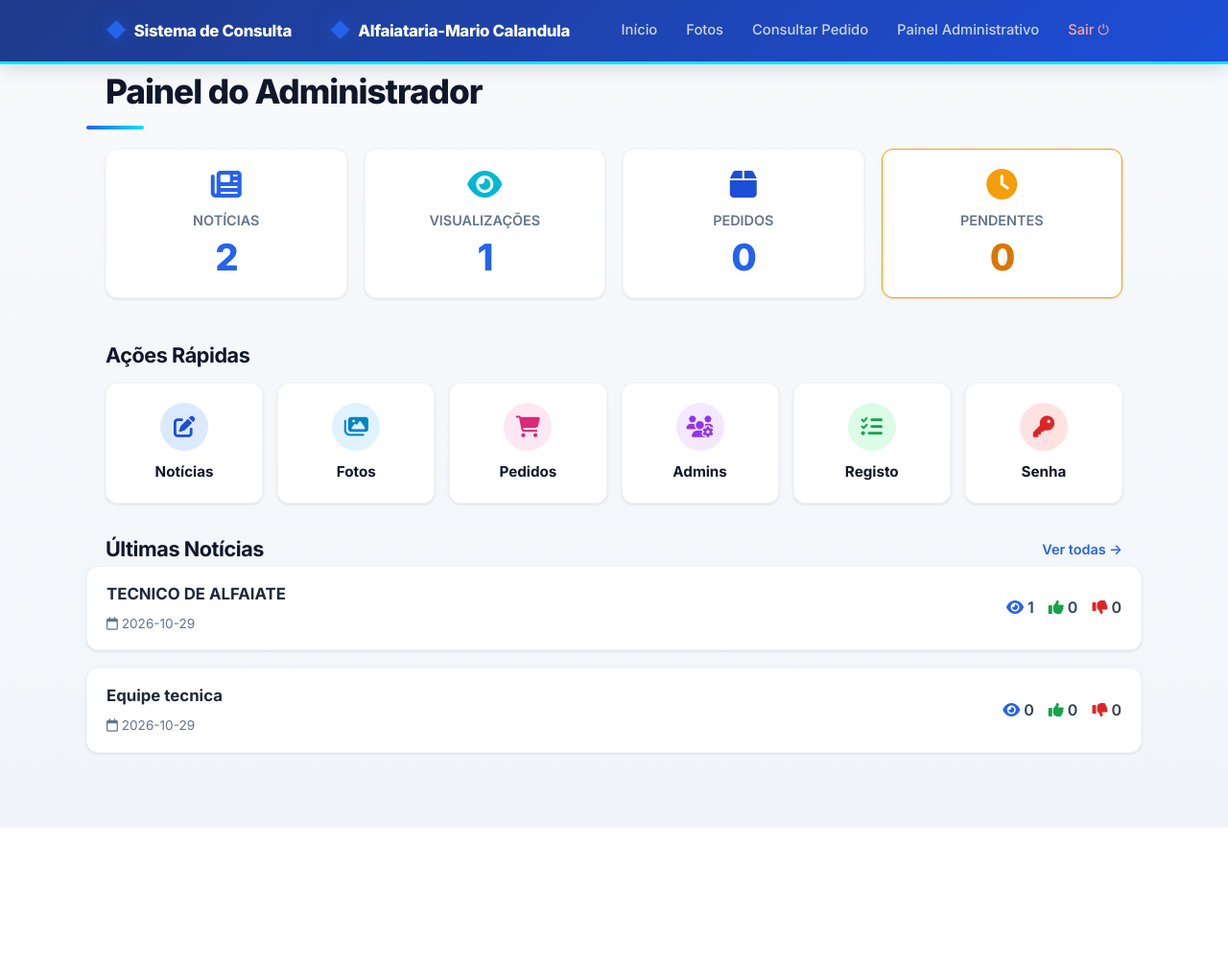
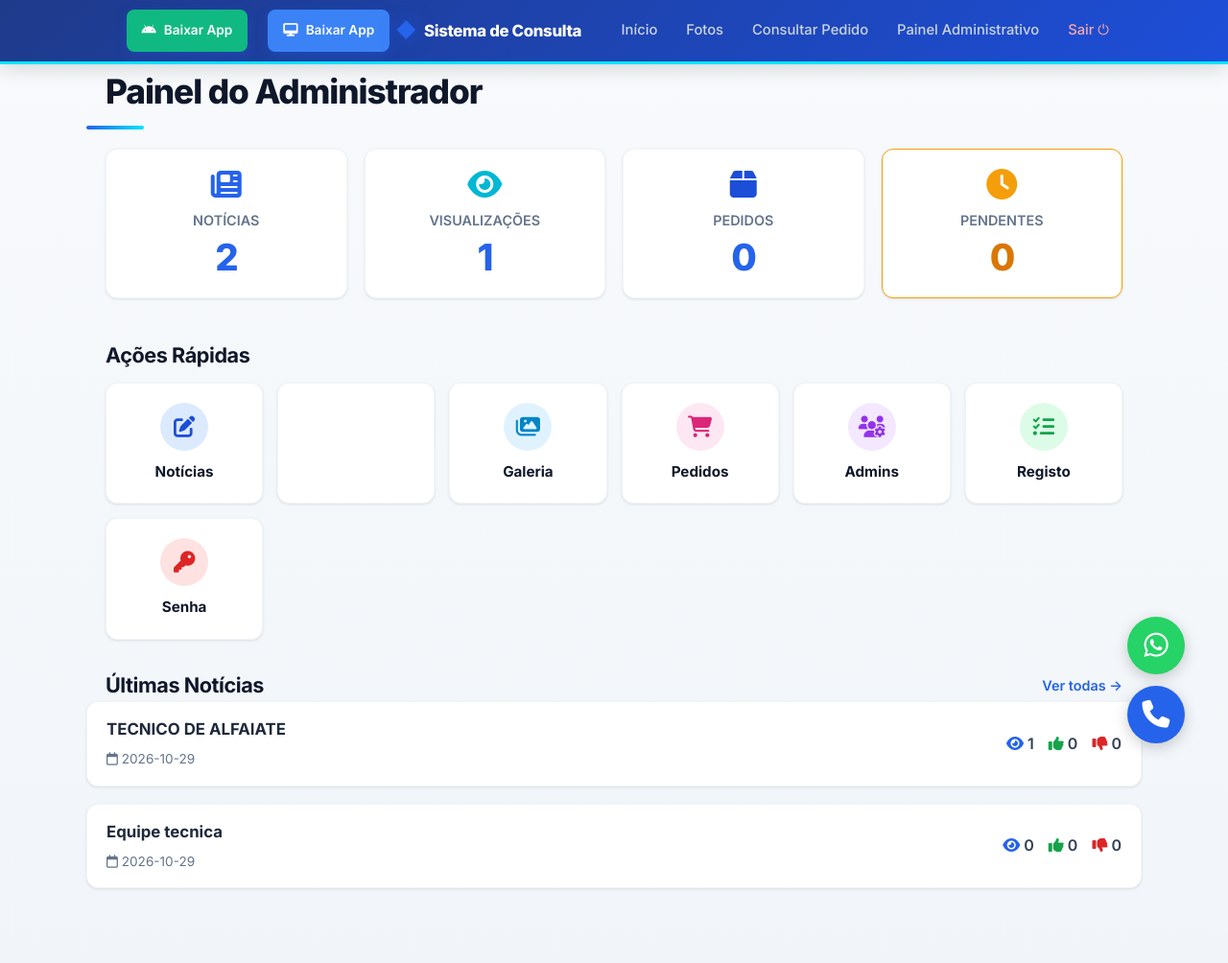
Before and after one commit to melphystec-eng/sistem-alfaiataria, a Flask app: page /admin in a window 1280 px wide. Shown: the whole page at 96% size. Before the commit the page ends 863 px from the top, so only its background shows below. Run offline with Flask 3, Linux system fonts and the light colour scheme; a user stored in the database is signed in; data comes from the database, SQL or seed files in the repository; both versions use the stored data as it was after the commit; data that the repository does not hold is empty.

Commit message:
Actualização nova

```diff
--- a/app.py
+++ b/app.py
@@ -53,6 +53,12 @@ def init_db():
             visualizacoes INTEGER DEFAULT 0,
             likes    INTEGER DEFAULT 0,
             dislikes INTEGER DEFAULT 0
+        );
+        CREATE TABLE IF NOT EXISTS fotos(
+            id INTEGER PRIMARY KEY AUTOINCREMENT,
+            titulo TEXT,
+            imagem TEXT NOT NULL,
+            criado_em TEXT NOT NULL
         );
         CREATE TABLE IF NOT EXISTS pedidos(
             id INTEGER PRIMARY KEY AUTOINCREMENT,
@@ -161,11 +167,9 @@ def reagir(id, acao):
 @app.route("/fotos")
 def fotos():
     db = get_db()
-    noticias = db.execute(
-        "SELECT * FROM noticias WHERE imagem IS NOT NULL AND imagem <> '' "
-        "ORDER BY criada_em DESC").fetchall()
-    return render_template("fotos.html", noticias=noticias)
-
+    # Agora procura na tabela 'fotos' em vez de 'noticias'
+    todas_fotos = db.execute("SELECT * FROM fotos ORDER BY criado_em DESC").fetchall()
+    return render_template("fotos.html", fotos=todas_fotos)
 
 @app.route("/consultar", methods=["GET", "POST"])
 def consultar():
@@ -276,6 +280,57 @@ def admin_noticia_apagar(id):
     flash("Notícia apagada.")
     return redirect(url_for("admin_noticias"))
 
+
+# -------- Galeria de Fotos (Admin) --------
+@app.route("/admin/galeria")
+@login_required
+def admin_galeria():
+    db = get_db()
+    fotos = db.execute("SELECT * FROM fotos ORDER BY criado_em DESC").fetchall()
+    return render_template("admin_galeria.html", fotos=fotos)
+
+
+@app.route("/admin/galeria/nova", methods=["GET", "POST"])
+@login_required
+def admin_galeria_nova():
+    if request.method == "POST":
+        titulo = request.form.get("titulo", "").strip()
+        f = request.files.get("imagem")
+
+        if not f or not f.filename:
+            flash("Escolhe uma imagem válida.")
+            return redirect(url_for("admin_galeria_nova"))
+
+        nome = f"{secrets.token_hex(4)}_{secure_filename(f.filename)}"
+        f.save(os.path.join(UPLOAD_DIR, nome))
+
+        db = get_db()
+        db.execute("INSERT INTO fotos(titulo, imagem, criado_em) VALUES (?,?,?)",
+                   (titulo, nome, datetime.now().isoformat(timespec="seconds")))
+        db.commit()
+        registar_log("foto_galeria_criada", f"titulo={titulo}")
+        flash("Foto adicionada à galeria.")
+        return redirect(url_for("admin_galeria"))
+
+    return render_template("admin_foto_form.html")
+
+
+@app.route("/admin/galeria/apagar/<int:id>", methods=["POST"])
+@login_required
+def admin_galeria_apagar(id):
+    db = get_db()
+    f = db.execute("SELECT * FROM fotos WHERE id=?", (id,)).fetchone()
+    if f:
+        try:
+            os.remove(os.path.join(UPLOAD_DIR, f["imagem"]))
+        except OSError:
+            pass
+
+        db.execute("DELETE FROM fotos WHERE id=?", (id,))
+        db.commit()
+        registar_log("foto_galeria_apagada", f"id={id} titulo={f['titulo']}")
+        flash("Foto apagada da galeria.")
+    return redirect(url_for("admin_galeria"))
 
 # -------- Pedidos --------
 @app.route("/admin/pedidos")
--- a/templates/admin_dashboard.html
+++ b/templates/admin_dashboard.html
@@ -43,10 +43,11 @@
   </a>
 
   <a href="{{ url_for('fotos') }}" class="card" style="display: flex; flex-direction: column; align-items: center; justify-content: center; text-align: center; padding: 20px; margin: 0; text-decoration: none; color: var(--preto);">
+  <a href="{{ url_for('admin_galeria') }}" class="card" style="display: flex; flex-direction: column; align-items: center; justify-content: center; text-align: center; padding: 20px; margin: 0; text-decoration: none; color: var(--preto);">
     <div style="background: #e0f2fe; width: 50px; height: 50px; border-radius: 50%; display: flex; align-items: center; justify-content: center; margin-bottom: 10px;">
       <i class="fa-solid fa-images" style="font-size: 1.4rem; color: #0284c7;"></i>
     </div>
-    <b style="font-size: 0.95rem;">Fotos</b>
+    <b style="font-size: 0.95rem;">Galeria</b>
   </a>
 
   <a href="{{ url_for('admin_pedidos') }}" class="card" style="display: flex; flex-direction: column; align-items: center; justify-content: center; text-align: center; padding: 20px; margin: 0; text-decoration: none; color: var(--preto);">
--- a/templates/base.html
+++ b/templates/base.html
@@ -416,18 +416,100 @@ h1::after {
   display: flex; justify-content: center; align-items: center; gap: 10px;
 }
 
+/* ================= BOTÕES FLUTUANTES ================= */
+.fab-container {
+  position: fixed;
+  bottom: 25px;
+  right: 25px;
+  display: flex;
+  flex-direction: column;
+  gap: 12px;
+  z-index: 1000;
+}
+.fab-btn {
+  width: 60px;
+  height: 60px;
+  border-radius: 50%;
+  display: flex;
+  justify-content: center;
+  align-items: center;
+  color: #fff !important;
+  font-size: 1.8rem;
+  box-shadow: 0 4px 15px rgba(0,0,0,0.2);
+  transition: all 0.3s ease;
+  text-decoration: none;
+}
+.fab-btn:hover {
+  transform: translateY(-5px) scale(1.05);
+  box-shadow: 0 8px 25px rgba(0,0,0,0.3);
+}
+.fab-whatsapp { background: #25D366; }
+.fab-whatsapp:hover { background: #20ba5a; }
+.fab-call { background: var(--azul); }
+.fab-call:hover { background: var(--azul-esc); }
+
+/* Ajuste para telemóvel (para não tapar conteúdo) */
+@media (max-width: 768px) {
+  .fab-container {
+    bottom: calc(20px + env(safe-area-inset-bottom));
+    right: 15px;
+  }
+  .fab-btn {
+    width: 50px;
+    height: 50px;
+    font-size: 1.4rem;
+  }
+}
+/* ================= TRATAMENTO DE IMAGENS ================= */
+/* Para imagens de notícias (que devem ocupar a largura toda mas sem esticar) */
+.img-noticia {
+  width: 100%;
+  height: auto;
+  max-height: 450px; /* Evita que a imagem ocupe o ecrã todo se for muito alta */
+  object-fit: contain;
+  background-color: #f1f5f9; /* Fundo cinza para as bordas laterais */
+  border-radius: 8px;
+  margin-bottom: 15px;
+  display: block;
+}
+
+/* Para a galeria (tamanho de miniatura uniforme) */
+.gallery-item {
+  width: 100%;
+  height: 250px; /* Altura fixa para alinhar a grelha */
+  background-color: #f1f5f9;
+  border-radius: 8px 8px 0 0;
+  overflow: hidden;
+  display: flex;
+  align-items: center;
+  justify-content: center;
+}
+.gallery-item img {
+  width: 100%;
+  height: 100%;
+  object-fit: contain; /* A imagem inteira é visível */
+  padding: 5px; /* Dá um pequeno respiro */
+  margin: 0;
+}
+
+
 </style>
 </head>
 <body>
 
 <header class="navbar">
   <div class="nav-inner">
+    <a href="{{ url_for('static', filename='downloads/alfaiataria.apk') }}" download class="btn" style="background: #10b981; color: white; padding: 8px 16px; font-size: 0.85rem; margin-left: auto; margin-right: 15px;">
+        <i class="fa-brands fa-android"></i> Baixar App </a>
+    <a href="{{ url_for('static', filename='downloads/Alfaiataria.exe') }}" download class="btn" style="background: #3b82f6; color: white; padding: 8px 16px; font-size: 0.85rem;">
+          <i class="fa-solid fa-desktop"></i> Baixar App
+        </a>
     <a href="{{ url_for('home') }}" class="brand">Sistema de Consulta</a>
-    <a href="{{ url_for('home') }}" class="brand">Alfaiataria-Mario Calandula</a>
     <button class="hamburger" id="hamburger" aria-label="Menu" aria-expanded="false">
       <span></span><span></span><span></span>
     </button>
     <nav class="nav-links" id="navLinks">
+
       <a href="{{ url_for('home') }}">Início</a>
       <a href="{{ url_for('fotos') }}">Fotos</a>
       <a href="{{ url_for('consultar') }}">Consultar Pedido</a>
@@ -448,6 +530,18 @@ h1::after {
 {% endwith %}
 
 {% block content %}{% endblock %}
+    <div class="fab-container">
+      <!-- WhatsApp -->
+      <a href="https://wa.me/qr/TG4TC2KX6A6OE1" target="_blank" class="fab-btn fab-whatsapp" title="Falar no WhatsApp" aria-label="WhatsApp">
+        <i class="fa-brands fa-whatsapp"></i>
+      </a>
+
+      <!-- Chamada Telefónica -->
+      <a href="tel:+244928941415" class="fab-btn fab-call" title="Ligar agora" aria-label="Ligar">
+        <i class="fa-solid fa-phone"></i>
+      </a>
+    </div>
+
 
 <script>
 (function(){
--- a/templates/consultar.html
+++ b/templates/consultar.html
@@ -14,7 +14,7 @@
           <circle cx="250" cy="250" r="240" fill="#ffffff" stroke="#000000" stroke-width="8"/>
           <circle cx="250" cy="250" r="175" fill="#00E5FF"/>
           <path id="top-curve2" d="M 80 250 A 170 170 0 0 1 420 250" fill="transparent"/>
-          <text font-family="'Times New Roman', serif" font-size="32" font-weight="bold" fill="#000"><textPath href="#top-curve2" startOffset="50%" text-anchor="middle">A Solução da Sua Roupa E</textPath></text>
+          <text font-family="'Times New Roman', serif" font-size="32" font-weight="bold" fill="#000"><textPath href="#top-curve2" startOffset="50%" text-anchor="middle">A SOLUÇÃO DA SUA ROUPA É 👉 MARIO CALANDULA 👌</textPath></text>
           <path id="bottom-curve2" d="M 420 250 A 170 170 0 0 1 80 250" fill="transparent"/>
           <text font-family="'Times New Roman', serif" font-size="34" font-weight="bold" fill="#000"><textPath href="#bottom-curve2" startOffset="50%" text-anchor="middle">Alfaiataria Mário Calandula</textPath></text>
           <text x="250" y="150" font-family="'Times New Roman', serif" font-size="48" font-weight="bold" fill="#000" text-anchor="middle" letter-spacing="8">M. A. C.</text>
--- a/templates/login.html
+++ b/templates/login.html
@@ -42,7 +42,7 @@
               <circle cx="250" cy="250" r="240" fill="#ffffff" stroke="#000000" stroke-width="8"/>
               <circle cx="250" cy="250" r="175" fill="#00E5FF"/>
               <path id="top-curve" d="M 80 250 A 170 170 0 0 1 420 250" fill="transparent"/>
-              <text font-family="'Times New Roman', serif" font-size="32" font-weight="bold" fill="#000"><textPath href="#top-curve" startOffset="50%" text-anchor="middle">A Solução da Sua Roupa E</textPath></text>
+              <text font-family="'Times New Roman', serif" font-size="32" font-weight="bold" fill="#000"><textPath href="#top-curve" startOffset="50%" text-anchor="middle">A SOLUÇÃO DA SUA ROUPA É 👉 MARIO CALANDULA 👌</textPath></text>
               <path id="bottom-curve" d="M 420 250 A 170 170 0 0 1 80 250" fill="transparent"/>
               <text font-family="'Times New Roman', serif" font-size="34" font-weight="bold" fill="#000"><textPath href="#bottom-curve" startOffset="50%" text-anchor="middle">Alfaiataria Mário Calandula</textPath></text>
               <text x="250" y="150" font-family="'Times New Roman', serif" font-size="48" font-weight="bold" fill="#000" text-anchor="middle" letter-spacing="8">M. A. C.</text>
```
Also changed, not shown: templates/fotos.html (+32 -7 lines), templates/index.html (+4 -3 lines), templates/noticia.html (+12 -7 lines), sistema.db, 2 other files.
